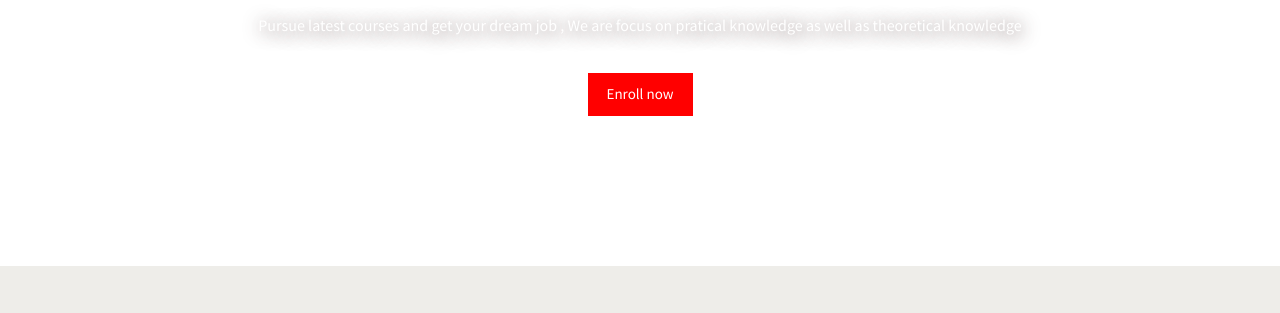
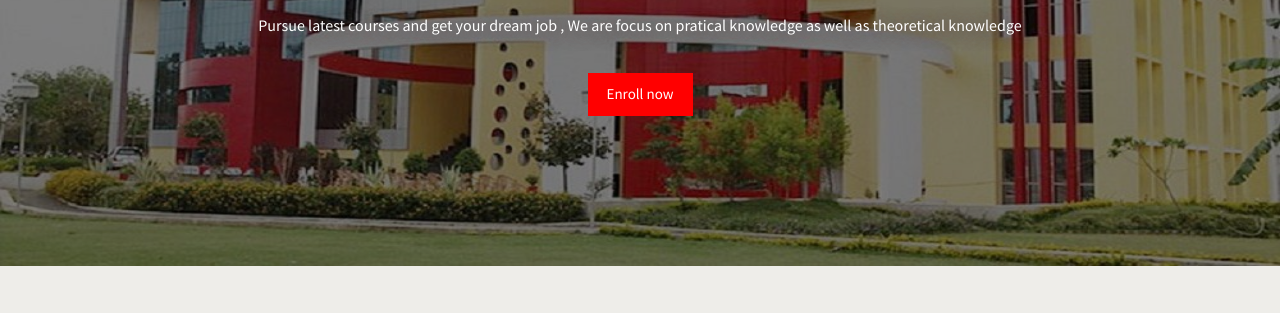
Before and after one commit to Neeraj-jain-07/web-mini-project, a plain HTML site: page index.html in a window 1280 px wide. Shown: the part 291-604 px from the top of the page. Drawn offline with nearby package versions, Linux system fonts and the light colour scheme; the site is published under a folder, as on GitHub Pages, so addresses that start at the root find nothing.

Commit message:
Update style.css

```diff
--- a/style/style.css
+++ b/style/style.css
@@ -176,7 +176,7 @@ header {
     position: absolute;
     width: 100%;
     height: 100%;
-    background: url('/img/img1.jpg');
+    background: url('../img/img1.jpg');
     background-size: 100% 100%;
     background-position: center;
     z-index: -1;
```
